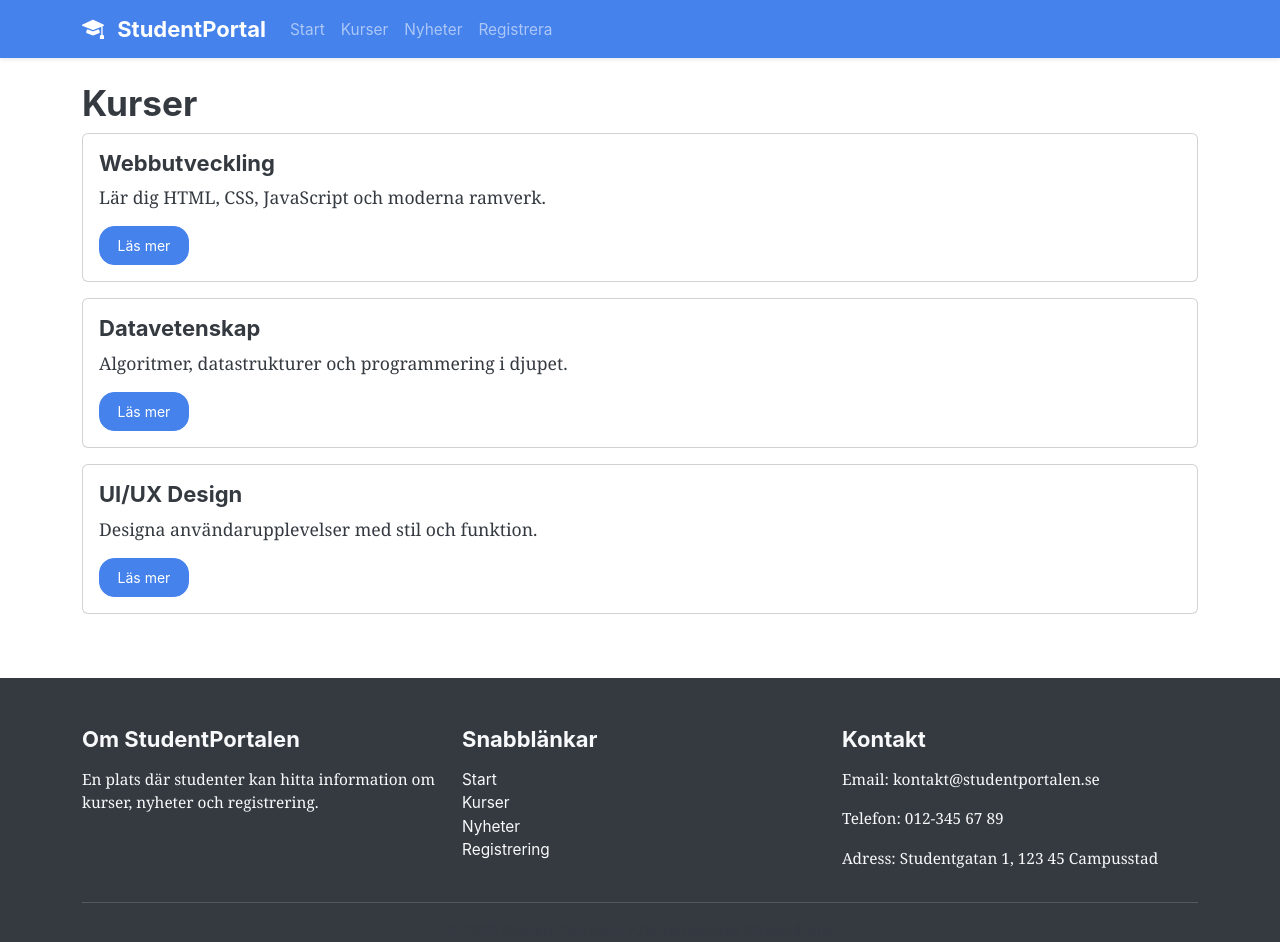
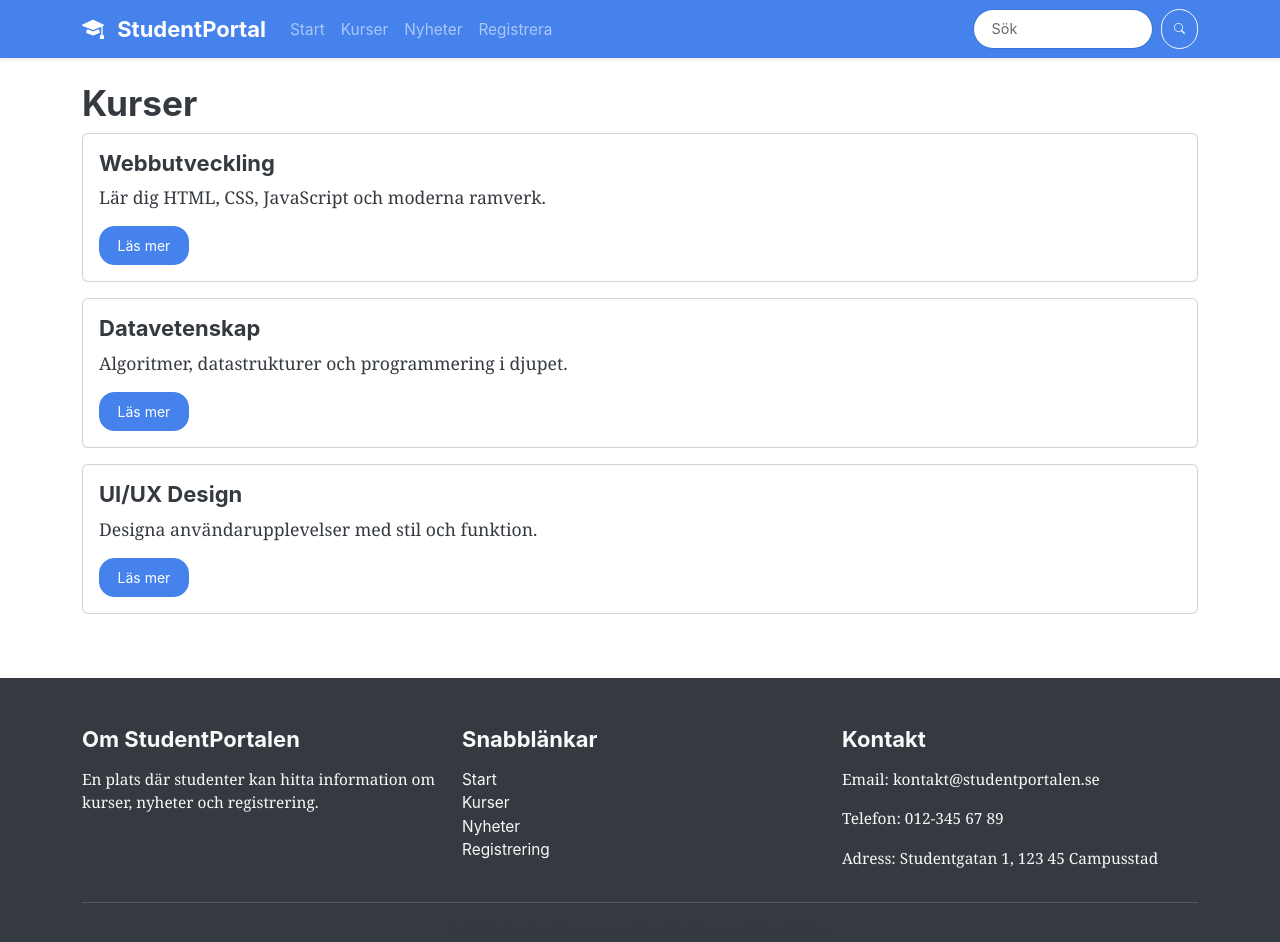
Before and after one commit to Tomshi-123/Studentportal, a React (Vite) app: page /Studentportal/courses in a window 1280 px wide. Shown: the top 942 px of the page. Built offline with nearby package versions, Linux system fonts and the light colour scheme.

Commit message:
searchPush

```diff
--- a/src/components/Navbar.jsx
+++ b/src/components/Navbar.jsx
@@ -1,25 +1,75 @@
 // src/components/Navbar.jsx
-import React from 'react';
-import { Link } from 'react-router-dom';
-import { Navbar as BSNavbar, Nav, Container } from 'react-bootstrap';
+import React, { useState } from 'react';
+import { Link, useNavigate } from 'react-router-dom';
+import {
+  Navbar as BSNavbar,
+  Nav,
+  Container,
+  Form,
+  FormControl,
+  Button,
+} from 'react-bootstrap';
+import courses from '../data/courses';
 
-const Navbar = () => (
+const Navbar = () => {
+  const [query, setQuery] = useState('');
+  const navigate = useNavigate();
+
+  const handleSearch = (e) => {
+    e.preventDefault();
+    const match = courses.find((course) =>
+      course.title.toLowerCase().includes(query.toLowerCase())
+    );
+    if (match) {
+      navigate(`/courses/${match.id}`);
+    } else {
+      alert('Ingen kurs hittades.');
+    }
+    setQuery('');
+  };
+
+  return (
     <BSNavbar expand="lg" variant="dark" className="bg-primary shadow-sm">
       <Container>
         <BSNavbar.Brand as={Link} to="/" className="fw-bold">
           <i className="bi bi-mortarboard-fill me-2"></i> StudentPortal
         </BSNavbar.Brand>
         <BSNavbar.Toggle />
-      <BSNavbar.Collapse>
+        <BSNavbar.Collapse className="justify-content-between">
           <Nav className="me-auto">
             <Nav.Link as={Link} to="/">Start</Nav.Link>
             <Nav.Link as={Link} to="/courses">Kurser</Nav.Link>
             <Nav.Link as={Link} to="/news">Nyheter</Nav.Link>
             <Nav.Link as={Link} to="/register">Registrera</Nav.Link>
           </Nav>
+
+          <Form className="d-flex" onSubmit={handleSearch}>
+            <FormControl
+              type="search"
+              placeholder="Sök"
+              className="me-2"
+              aria-label="Sök"
+              value={query}
+              onChange={(e) => setQuery(e.target.value)}
+              style={{
+                maxWidth: '180px',
+                fontSize: '0.9rem',
+                borderRadius: '999px',
+              }}
+            />
+            <Button
+              type="submit"
+              variant="outline-light"
+              size="sm"
+              style={{ borderRadius: '999px', padding: '4px 12px' }}
+            >
+              <i className="bi bi-search"></i>
+            </Button>
+          </Form>
         </BSNavbar.Collapse>
       </Container>
     </BSNavbar>
   );
+};
 
 export default Navbar;
```
Lines whose indentation alone changed are shown as unchanged.
